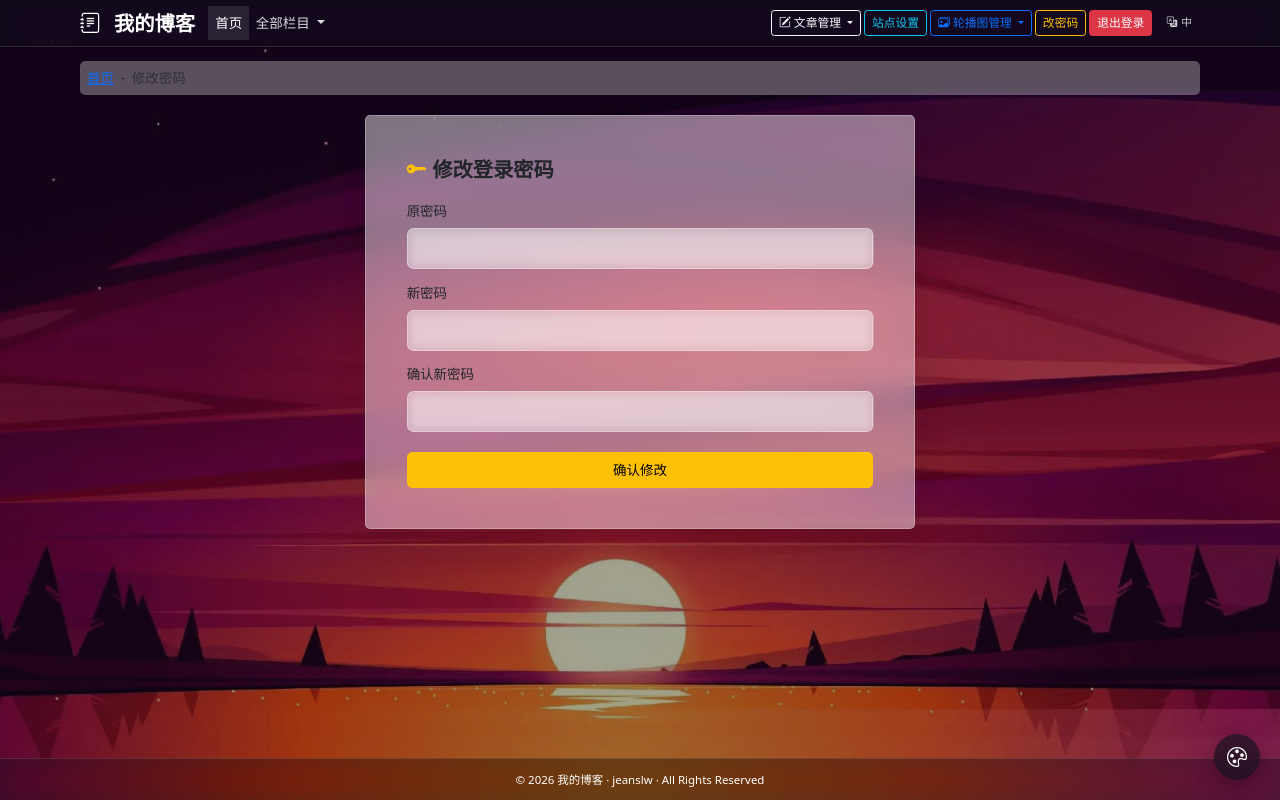
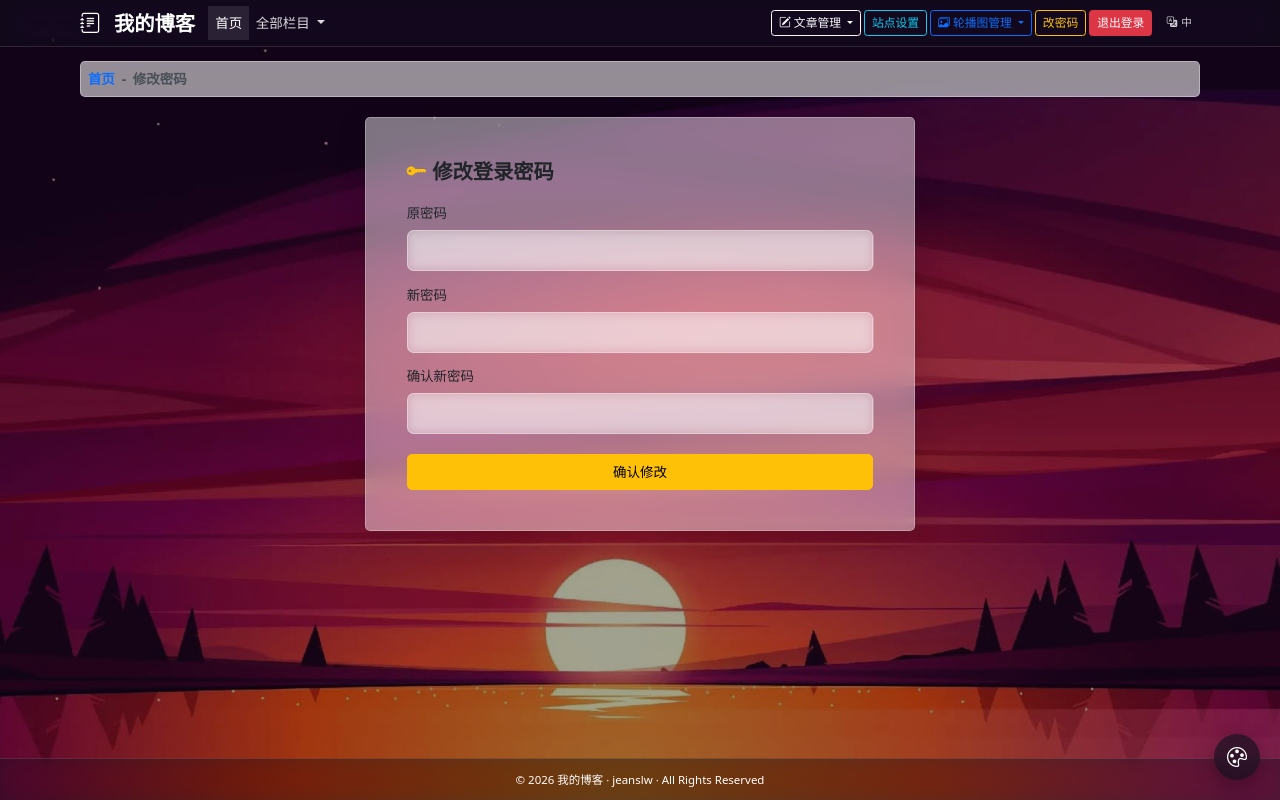
Before and after one commit to jeanslw/MicroBlog, a Flask app: page /admin/change_pwd in a window 1280 px wide. Run offline with Flask 3, Linux system fonts and the light colour scheme; the visitor is signed in with stand-in values (Sample User, id 1); data comes from the database, SQL or seed files in the repository; data that the repository does not hold is empty; some libraries are stand-ins or nearby versions.

Commit message:
style: bolder & darker breadcrumb (esp. 首页 link)
The breadcrumb used bootstrap bg-light + default pale-blue link,
which looked weak against either light or dark backgrounds.

- Drop the bg-light wrapper in base.html, route through the global
  .breadcrumb glass rule.
- Bump breadcrumb alpha to 0.55, add subtle border.
- .breadcrumb-item a: weight 700, primary blue, hover deepens and
  underlines.
- .breadcrumb-item.active + ::before separator: medium gray 600.

Bump themes.css to ?v=20260901g.

```diff
--- a/static/css/themes.css
+++ b/static/css/themes.css
@@ -99,9 +99,26 @@ footer {
     z-index: 1020;
 }
 .breadcrumb {
-    background: rgba(255, 255, 255, 0.45) !important;
+    background: rgba(255, 255, 255, 0.55) !important;
     backdrop-filter: blur(8px);
     -webkit-backdrop-filter: blur(8px);
+    border: 1px solid rgba(255, 255, 255, 0.35);
+    border-radius: 8px;
+}
+.breadcrumb-item a {
+    color: #0d6efd !important;
+    font-weight: 700 !important;
+    text-decoration: none;
+}
+.breadcrumb-item a:hover,
+.breadcrumb-item a:focus {
+    color: #0a58ca !important;
+    text-decoration: underline;
+}
+.breadcrumb-item.active,
+.breadcrumb-item + .breadcrumb-item::before {
+    color: #495057 !important;
+    font-weight: 600;
 }
 /* 当前页(首页 nav-link.active) 与其他导航视觉一致；不抢眼 + 无下划线（链接功能保留） */
 .navbar .nav-link,
--- a/templates/base.html
+++ b/templates/base.html
@@ -8,7 +8,7 @@
     <link href="{{ url_for('static', filename='lib/bootstrap.min.css') }}" rel="stylesheet">
     <link rel="stylesheet" href="{{ url_for('static', filename='lib/bootstrap-icons.css') }}">
     <link href="{{ url_for('static', filename='lib/prism-tomorrow.min.css') }}" rel="stylesheet">
-    <link href="{{ url_for('static', filename='css/themes.css') }}?v=20260901f" rel="stylesheet">
+    <link href="{{ url_for('static', filename='css/themes.css') }}?v=20260901g" rel="stylesheet">
     <style>
         body { background:transparent; min-height:100vh; display:flex; flex-direction:column; margin:0; }
         main { flex:1; padding:8px 0; }
@@ -129,7 +129,7 @@
 
 <main class="container">
     <nav aria-label="breadcrumb" class="mb-3">
-        <ol class="breadcrumb bg-light p-2 rounded">
+        <ol class="breadcrumb p-2 rounded">
             <li class="breadcrumb-item"><a href="{{ url_for('blog.index') }}">{{ _('首页') }}</a></li>
             {% block breadcrumb %}{% endblock %}
         </ol>
```
